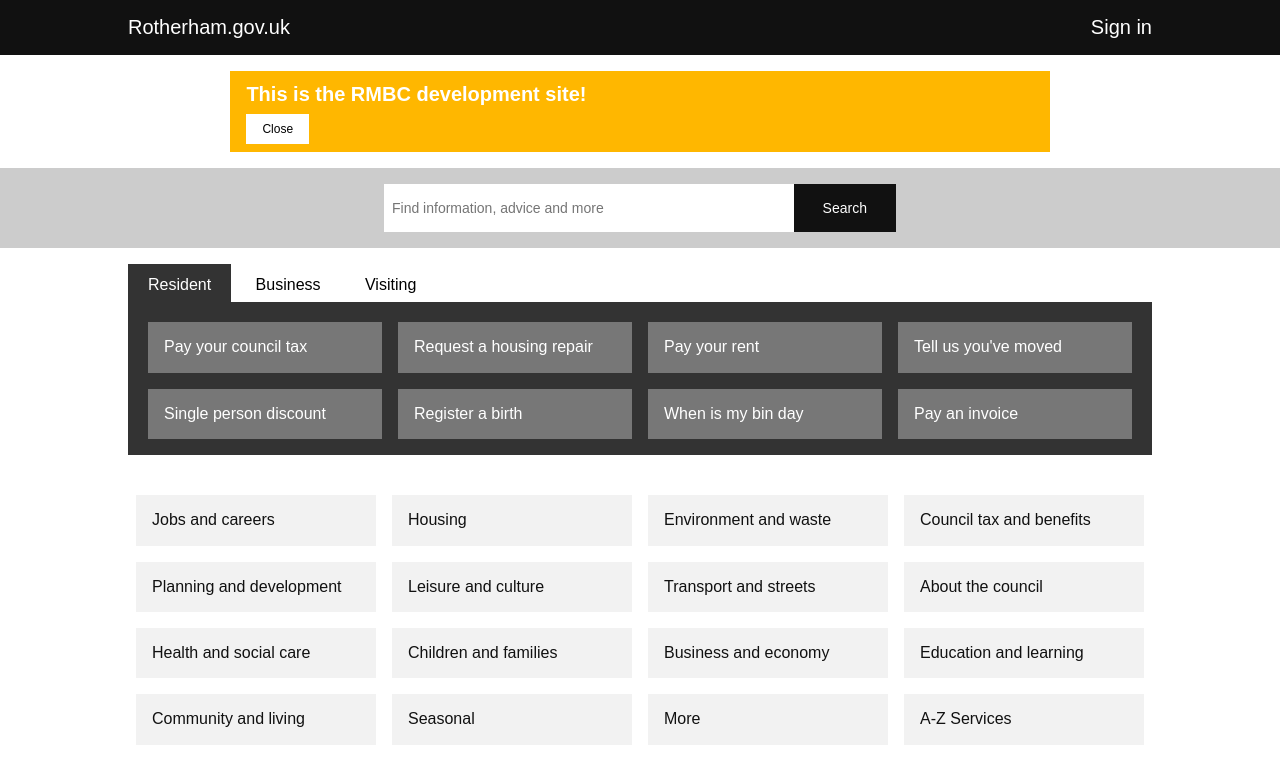
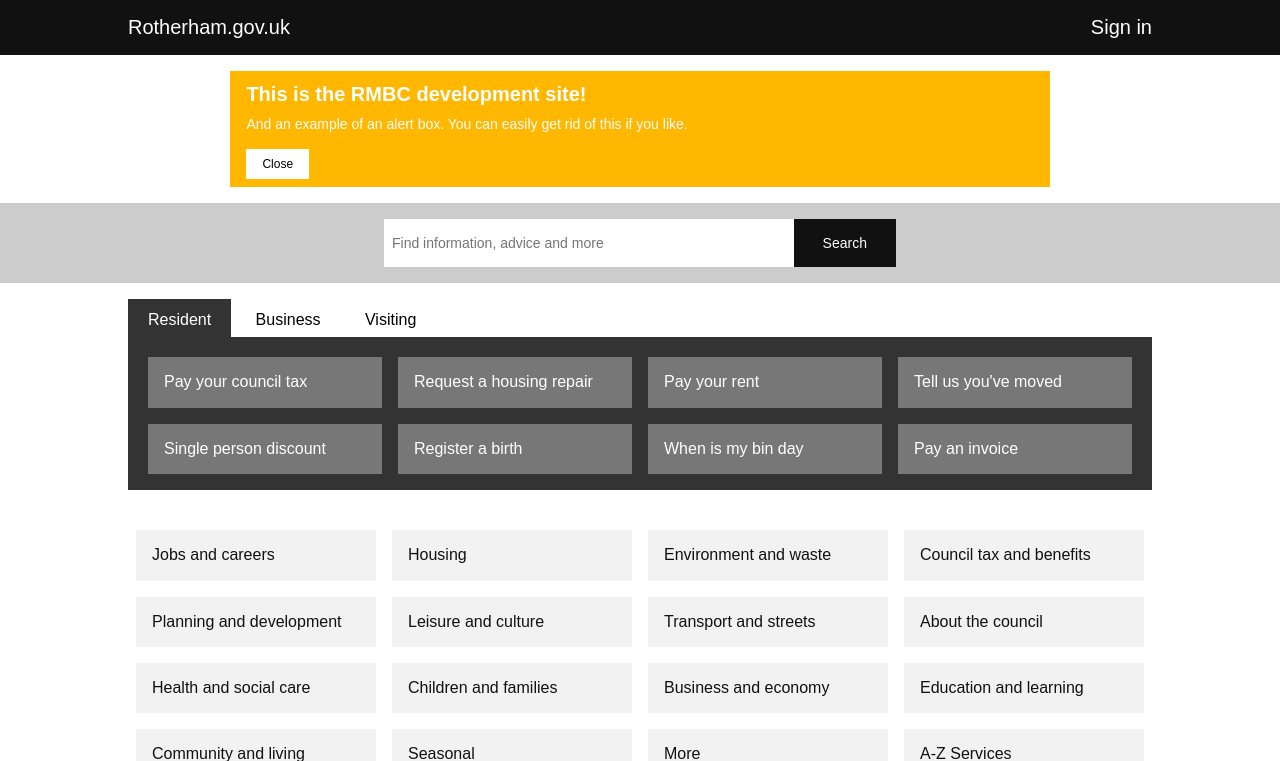
Before and after one commit to jnkly/rmbc-dev, a Jekyll site: the page built from index.md, in a window 1280 px wide and 900 px high, cut to the strip 0-761 px from the top of the window. Built offline with Jekyll 4.4.1, drawn with Linux system fonts in a browser that asks for light colours.

Commit message:
Update alert.html

```diff
--- a/_includes/alert.html
+++ b/_includes/alert.html
@@ -2,6 +2,9 @@
       <div class="w-80 center mv3 ph3 pt1 pb2 bg-gold">
         <p class="f4 b white mb2 mt2">
           This is the RMBC development site!
+        </p>
+        <p class="f6 lh-copy white mt1">
+          And an example of an alert box. You can easily get rid of this if you like.
         </p><button class="dib ph3 pv2 f7 bg-white dim b--none" onclick="this.parentElement.style.display='none';" onmouseover="style.cursor='pointer';">Close</button>
       </div>
     </div>
```
